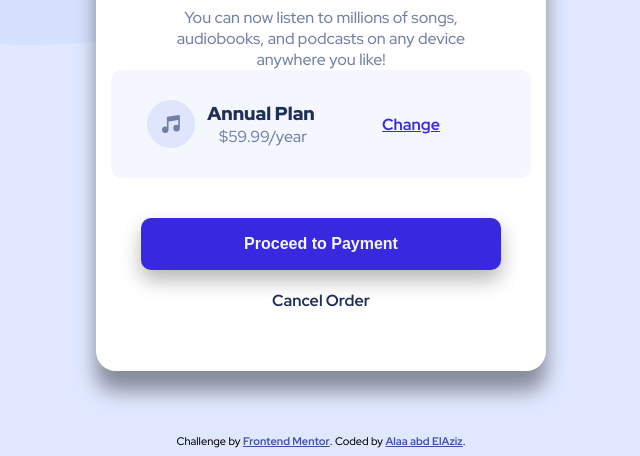
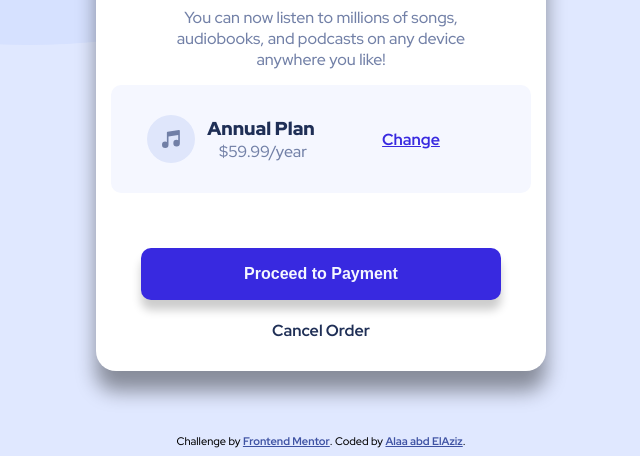
Before and after one commit to alaayman/order-summary-component, a plain HTML site: page index.html in a window 1280 px wide. Shown: the part 392-848 px from the top of the page, without its empty margins (319-959 px from the left). Drawn offline with Linux system fonts and the light colour scheme.

Commit message:
Update style.css

```diff
--- a/style.css
+++ b/style.css
@@ -17,7 +17,7 @@ body {
   background-repeat: no-repeat;
 }
 .card {
-  width: 450px;
+  max-width: 450px;
   height: 700px;
   margin: 5% auto;
   border-radius: 20px;
@@ -55,7 +55,7 @@ p {
   justify-content: center;
   align-content: center;
   align-items: center;
-  margin: 00px auto;
+  margin: 15px auto;
   padding: 30px;
   border-radius: 10px;
   grid-template-columns: 1fr 2fr 3fr;
@@ -79,7 +79,7 @@ button {
   color: var(--VeryPaleBlue);
   font-weight: 700;
   font-size: medium;
-  box-shadow: 0 10px 20px 0px rgba(0, 0, 0, 0.288);
+  box-shadow: 0 10px 10px 0px rgba(0, 0, 0, 0.2);
   border: none;
   margin-top: 40px;
   cursor: pointer;
@@ -104,6 +104,9 @@ a:hover {
   body {
     background-image: url(/images/pattern-background-mobile.svg);
   }
+  .card{
+    width:90%;
+  }
 }
 
 .attribution {
```
